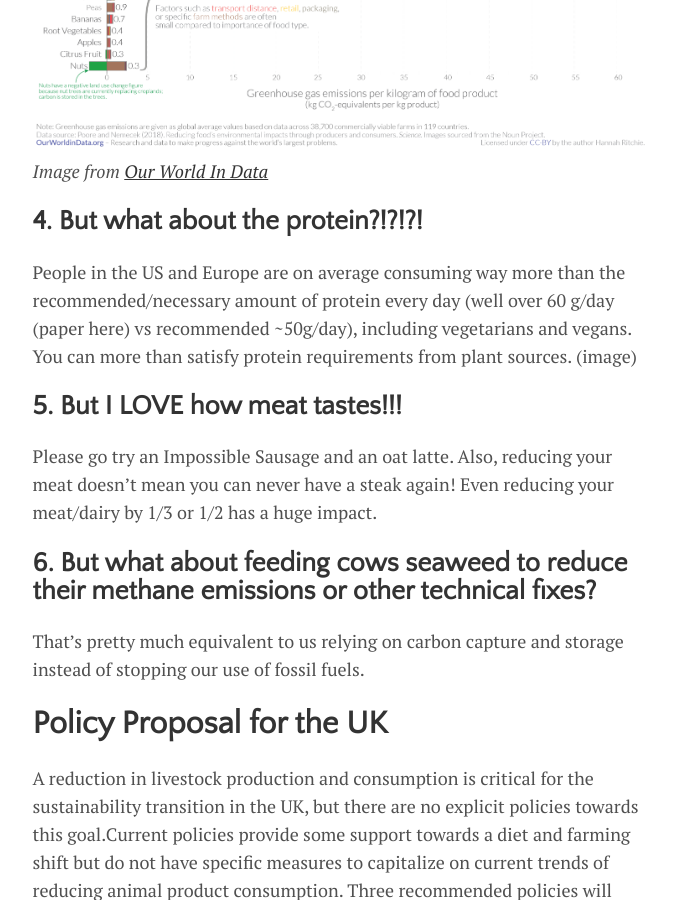
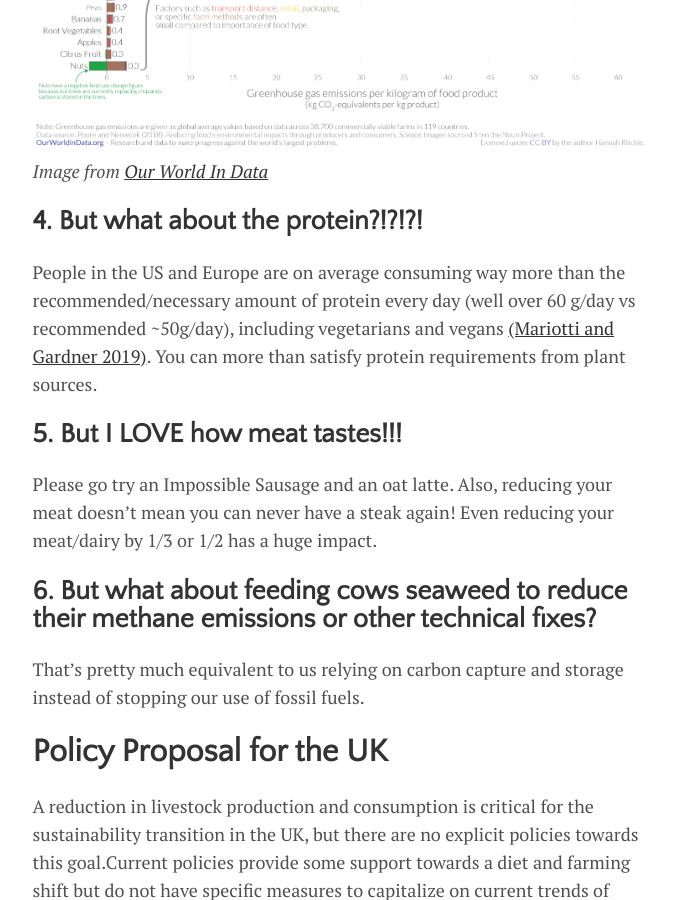
Before and after one commit to ml-henderson/ml-henderson.github.io, a Jekyll site: the page built from _posts/2023-03-30-livestock_policy.md, in a window 1280 px wide and 900 px high, scrolled down 3252 px. Shown: the whole window, without its empty margins (300-976 px from the left). Built offline with Jekyll 4.4.1, drawn with Linux system fonts in a browser that asks for light colours.

Commit message:
vegan source

```diff
--- a/_posts/2023-03-30-livestock_policy.md
+++ b/_posts/2023-03-30-livestock_policy.md
@@ -24,15 +24,13 @@ That doesn’t excuse it. Food miles are one of the smallest contributions to th
  _Image from [Our World In Data](https://ourworldindata.org/food-choice-vs-eating-local)_
 
 ## 4. But what about the protein?!?!?!
-People in the US and Europe are on average consuming way more than the recommended/necessary amount of protein every day (well over 60 g/day (paper here) vs recommended ~50g/day), including vegetarians and vegans. You can more than satisfy protein requirements from plant sources.
-(image)
+People in the US and Europe are on average consuming way more than the recommended/necessary amount of protein every day (well over 60 g/day vs recommended ~50g/day), including vegetarians and vegans [(Mariotti and Gardner 2019)](https://www.ncbi.nlm.nih.gov/pmc/articles/PMC6893534/). You can more than satisfy protein requirements from plant sources.
 
 ## 5. But I LOVE how meat tastes!!!
 Please go try an Impossible Sausage and an oat latte. Also, reducing your meat doesn’t mean you can never have a steak again! Even reducing your meat/dairy by 1/3 or 1/2 has a huge impact.
 
 ## 6. But what about feeding cows seaweed to reduce their methane emissions or other technical fixes?
 That’s pretty much equivalent to us relying on carbon capture and storage instead of stopping our use of fossil fuels.
-
 
 # Policy Proposal for the UK
 A reduction in livestock production and consumption is critical for the sustainability transition in the UK, but there are no explicit policies towards this goal.Current policies provide some support towards a diet and farming shift but do not have specific measures to capitalize on current trends of reducing animal product consumption. Three recommended policies will utilize leverage points to create a positive tipping point away from animal consumption and production:
```
Also changed, not shown: other parts of _posts/2023-03-30-livestock_policy.md (+1 -1 lines).
